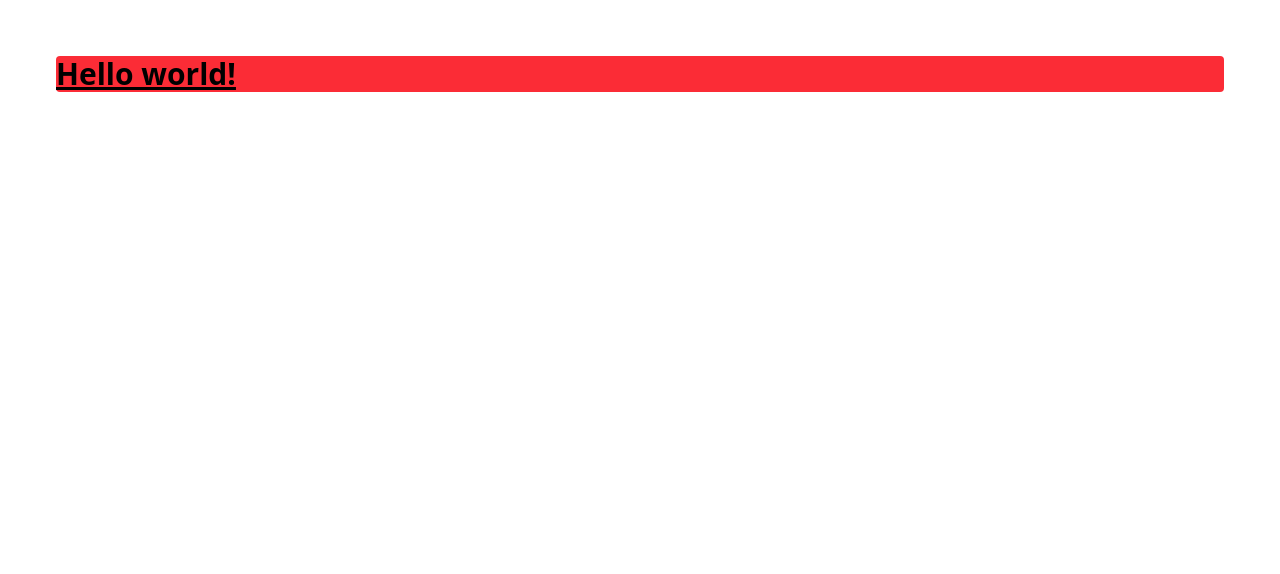
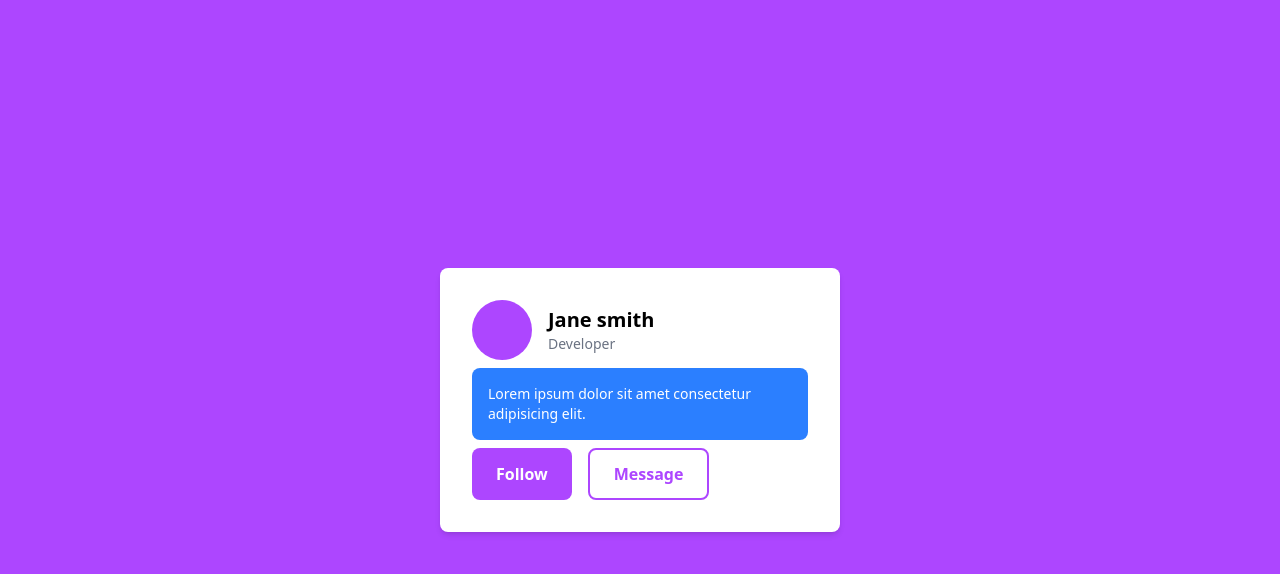
Before and after one commit to ArrayaWongsaita/Tailwind-basic, a plain HTML site: page 02_tailwind-basic/tailwind-basic.html in a window 1280 px wide. Drawn offline with nearby package versions, Linux system fonts and the light colour scheme.

Commit message:
Add 02_tailwind-basic - convert utility to tailwind

```diff
--- a/02_tailwind-basic/tailwind-basic.html
+++ b/02_tailwind-basic/tailwind-basic.html
@@ -6,9 +6,38 @@
     <title>Document</title>
     <script src="https://cdn.jsdelivr.net/npm/@tailwindcss/browser@4"></script>
   </head>
-  <body>
-    <h1 class="text-3xl m-14 rounded bg-red-500 font-bold underline">
-      Hello world!
-    </h1>
+  <body class="bg-purple-500 min-h-screen">
+    <div class="flex justify-center items-center min-h-screen p-6">
+      <!-- card -->
+      <div class="bg-white w-full max-w-[400px] rounded-lg shadow-md p-6 m-4">
+        <!-- avatar -->
+        <div class="flex items-center gap-4 m-2">
+          <div class="bg-purple-500 rounded-full w-[60px] h-[60px]"></div>
+          <div>
+            <h2 class="text-xl font-bold">Jane smith</h2>
+            <p class="text-sm text-gray-500">Developer</p>
+          </div>
+        </div>
+        <!-- Info box -->
+        <div class="bg-blue-500 rounded-lg p-4 m-2">
+          <p class="text-white text-sm">
+            Lorem ipsum dolor sit amet consectetur adipisicing elit.
+          </p>
+        </div>
+        <!-- buttons -->
+        <div class="flex gap-4 m-2">
+          <button
+            class="bg-purple-500 text-white py-3 px-6 rounded-lg font-semibold cursor-pointer hover:bg-black hover:scale-105"
+          >
+            Follow
+          </button>
+          <button
+            class="border-2 border-purple-500 py-3 px-6 rounded-lg text-purple-500 font-semibold hover:scale-125 transition-all duration-1000"
+          >
+            Message
+          </button>
+        </div>
+      </div>
+    </div>
   </body>
 </html>
```
Also changed, not shown: 02_tailwind-basic/tailwind-basic.css (deleted).
